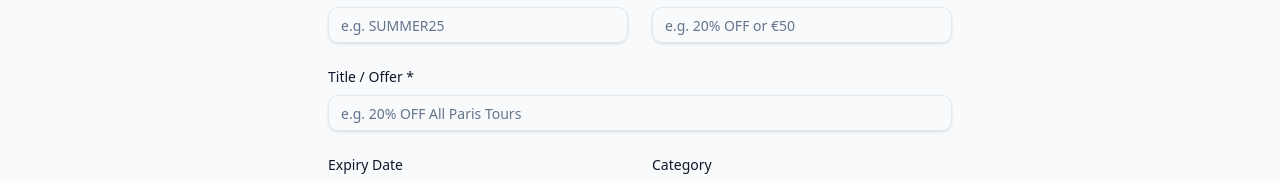
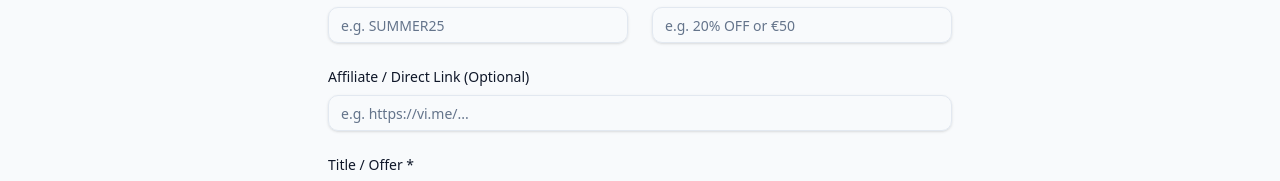
Before and after one commit to sardarahmed/Europe-Trip-Offers, a Next.js app: page /admin/add-coupon in a window 1280 px wide. Shown: the part 374-555 px from the top of the page. Built offline with nearby package versions, Linux system fonts and the light colour scheme; no server answers; the database is empty.

Commit message:
feat: Introduce coupon card component, data types, admin page, and database migration for affiliate link support.

```diff
--- a/app/admin/add-coupon/page.tsx
+++ b/app/admin/add-coupon/page.tsx
@@ -31,7 +31,8 @@ export default function AddCouponPage() {
         terms: '',
         is_featured: true,
         used_count: '',
-        type: 'code' // New
+        type: 'code', // New
+        affiliate_link: '' // New
     });
 
     useEffect(() => {
@@ -84,7 +85,8 @@ export default function AddCouponPage() {
                 is_featured: formData.is_featured,
                 used_count: formData.used_count ? parseInt(formData.used_count) : Math.floor(Math.random() * 500) + 10,
                 success_rate: Math.floor(Math.random() * 10) + 90,
-                type: formData.type
+                type: formData.type,
+                affiliate_link: formData.affiliate_link
             };
 
             const { error } = await supabase.from('coupons').insert([payload]);
@@ -157,6 +159,16 @@ export default function AddCouponPage() {
                             required
                         />
                     </div>
+                </div>
+
+                <div>
+                    <label className="block text-sm font-medium mb-2">Affiliate / Direct Link (Optional)</label>
+                    <Input
+                        name="affiliate_link"
+                        value={formData.affiliate_link}
+                        onChange={handleChange}
+                        placeholder="e.g. https://vi.me/..."
+                    />
                 </div>
 
                 <div>
--- a/components/CouponCard.tsx
+++ b/components/CouponCard.tsx
@@ -120,12 +120,15 @@ export function CouponCard({ coupon }: CouponCardProps) {
 
                         <Button
                             onClick={(e) => {
-                                const fallbackViator = "https://www.viator.com/?pid=P00275081&mcid=42383&medium=link&medium_version=selector&campaign=new-1";
+                                const fallbackViator = "https://vi.me/EWss4";
                                 const isViator = coupon.store?.name?.toLowerCase().includes('viator') || coupon.title.toLowerCase().includes('viator');
-                                let targetUrl = coupon.store?.websiteUrl;
+                                let targetUrl = coupon.affiliateLink || coupon.store?.websiteUrl;
 
                                 if (!targetUrl || targetUrl === '#') {
                                     targetUrl = isViator ? fallbackViator : '#';
+                                } else if (isViator && !coupon.affiliateLink && !targetUrl.includes('vi.me')) {
+                                    // Specifically if it's viator and we only have store link but no direct affiliate link
+                                    targetUrl = fallbackViator;
                                 }
 
                                 if (coupon.type === 'deal') {
--- a/types/index.ts
+++ b/types/index.ts
@@ -81,6 +81,7 @@ export interface Coupon {
     lastVerified?: string;   // New
     terms?: string;          // New
     type?: 'code' | 'deal';  // New
+    affiliateLink?: string;  // New
 }
 
 export interface BlogPost {
```
Also changed, not shown: 1 other file (tests, documents, lock files or other folders).
